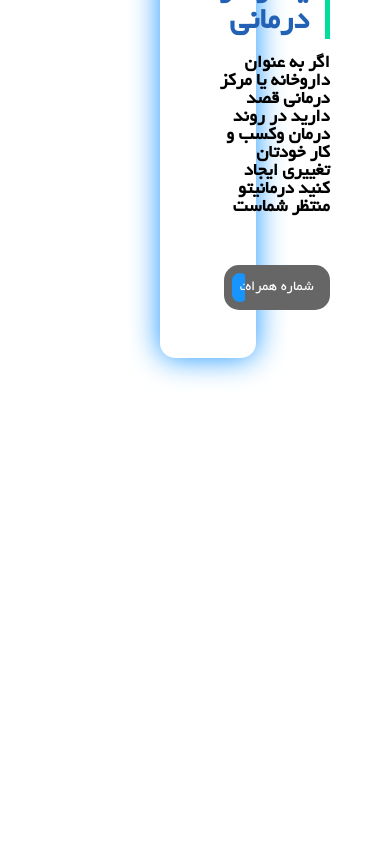
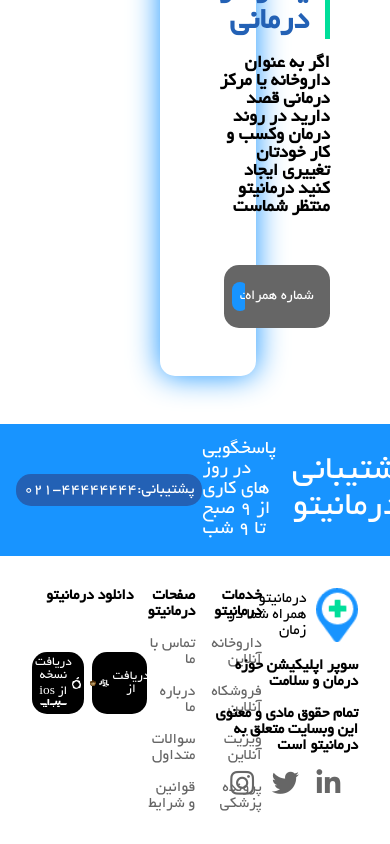
Before and after one commit to Arash-coder/Darmanito-React, a React (Create React App) app: page / in a window 390 px wide. Shown: the part 2735-3579 px from the top of the page. Before the commit the page ends 3141 px from the top, so only its background shows below. Built offline with nearby package versions, Linux system fonts and the light colour scheme.

Commit message:
finish footer (not responsive)

```diff
--- a/public/index.html
+++ b/public/index.html
@@ -21,7 +21,9 @@
       Unlike "/favicon.ico" or "favicon.ico", "%PUBLIC_URL%/favicon.ico" will
       work correctly both with client-side routing and a non-root public URL.
       Learn how to configure a non-root public URL by running `npm run build`.
+
     -->
+    <script src='https://kit.fontawesome.com/a076d05399.js'></script>
     <title>Darmanito</title>
 </head>
 
--- /dev/null
+++ b/src/Components/Footer/Footer.js
@@ -0,0 +1,91 @@
+import React from 'react';
+import style from './Footer.module.scss';
+import bazzarlogo from '../../assets/images/bazzar logo.svg';
+import bazzartext from '../../assets/images/bazzar text.svg';
+import sibapplogo from '../../assets/images/sib app logo.svg';
+import sibapptext from '../../assets/images/sib app text.svg';
+import Logo from '../Header/Logo/Logo';
+
+const Footer = (props) =>(
+    <div>
+        <div className={style.bluesection}>
+            <div>
+                <p className={style.number}>پشتیبانی:44444444-021</p>
+                {/* <img src="" alt=""/> */}
+            </div>
+            <div className={style.titleblue}>
+                <p className={style.pad1}>پاسخگویی در روز های کاری از 9 صبح تا 9 شب</p>
+                <p className={style.pad2}>پشتیبانی درمانیتو</p>
+            </div>
+        </div>
+        <div className={style.mainfooter}>
+            <div className={style.btndownload}>
+                <h4>دانلود درمانیتو</h4>
+                <section className={style.btnsection}>
+                    <button className={style.sib}>
+                        <section>
+                            <p>دریافت نسخه ios  از</p>
+                            <img className={style.sibtext} src={sibapptext} alt="sibapptext"/>
+                        </section>
+                        <img className={style.siblogo} src={sibapplogo} alt="sibapplogo"/>
+                    </button>
+                    <button className={style.bazzar}>
+                        <img className={style.bazlogo} src={bazzarlogo} alt="bazzarlogo"/>
+                        <img className={style.baztext} src={bazzartext} alt="bazzartext"/>
+                        <p>دریافت از</p>
+                    </button>
+                </section>
+            </div>
+            <div className={style.uls}>
+                <ul className={style.ul}>
+                    <h4>صفحات درمانیتو</h4>
+                    <li>
+                        <a href="#">تماس با ما</a>
+                    </li>
+                    <li>
+                        <a href="#">درباره ما</a>
+                    </li>
+                    <li>
+                        <a href="#">سوالات متداول</a>
+                    </li>
+                    <li>
+                        <a href="#">قوانین و شرایط</a>
+                    </li>
+                </ul>
+                <ul>
+                    <h4>خدمات درمانیتو</h4>
+                    <li>
+                        <a href="#">داروخانه آنلاین</a>
+                    </li>
+                    <li>
+                        <a href="#">فروشکاه آنلاین</a>
+                    </li>
+                    <li>
+                        <a href="#">ویزیت آنلاین</a>
+                    </li>
+                    <li>
+                        <a href="#">پرونده پزشکی</a>
+                    </li>
+                </ul>
+            </div>
+            <div className={style.links}>
+                <Logo />
+                <h4>سوپر اپلیکیشن حوزه درمان و سلامت</h4>
+                <h4>تمام حقوق مادی و معنوی این وبسایت متعلق به درمانیتو است</h4>
+                <div className={style.linkicon}>
+                    <a href="#">
+                        <i className='fab fa-instagram'></i>
+                    </a>
+                    <a href="#">
+                        <i className='fab fa-twitter'></i>
+                    </a>
+                    <a href="#">
+                        <i className='fab fa-linkedin-in'></i>
+                    </a>
+                </div>
+            </div>
+        </div>
+    </div>
+);
+
+export default Footer;
--- /dev/null
+++ b/src/Components/Footer/Footer.module.scss
@@ -0,0 +1,123 @@
+@import '../../assets/styles/Defaults/Defaults.scss';
+.bluesection {
+    background-color: $blue;
+    width: 100%;
+    padding: 1rem;
+    display: flex;
+    justify-content: space-around;
+    align-items: center;
+}
+
+.titleblue {
+    display: flex;
+    align-items: center;
+}
+
+.pad1 {
+    padding-right: 1rem;
+    color: white;
+    font-size: $head3;
+}
+
+.pad2 {
+    color: white;
+    font-size: $head1;
+}
+
+.number {
+    background-color: $epiblue;
+    padding: 0.5rem;
+    border-radius: 15px;
+    color: white;
+}
+
+.mainfooter {
+    display: flex;
+    justify-content: space-around;
+    padding: 2rem 2rem;
+}
+
+.bazzar,
+.sib {
+    display: flex;
+    color: white;
+    background-color: black;
+    cursor: pointer;
+    border: none;
+    padding: 0.2rem;
+    border-radius: 15px;
+    align-items: center;
+    justify-content: center;
+}
+
+.btnsection {
+    display: flex;
+    justify-content: space-between;
+    width: 100%;
+    padding-top: 3rem;
+}
+
+.bazlogo {
+    width: 18%;
+    padding-right: 0.2rem;
+}
+
+.baztext {
+    width: 28%;
+    padding-right: 0.2rem;
+}
+
+.siblogo {
+    width: 20%;
+}
+
+.sibtext {
+    width: 72%;
+}
+
+.btndownload {
+    text-align: center;
+}
+
+.sib {
+    margin-right: 0.5rem;
+}
+
+.uls {
+    display: flex;
+    justify-content: space-between;
+    width: 20%;
+    ul {
+        list-style: none;
+        direction: rtl;
+        li a {
+            text-decoration: none;
+            color: $placeholder;
+        }
+        li {
+            padding-top: 1rem;
+        }
+    }
+}
+
+.ul {
+    margin-right: 1rem;
+}
+
+.links {
+    h4 {
+        direction: rtl;
+        padding-top: 1rem;
+    }
+}
+
+.linkicon {
+    display: flex;
+    justify-content: space-evenly;
+    a i {
+        color: $placeholder;
+        width: 50%;
+        font-size: 170%;
+    }
+    padding-top: 1rem;
+}
--- a/src/Components/Layout/Layout.js
+++ b/src/Components/Layout/Layout.js
@@ -1,11 +1,13 @@
 import React from 'react';
 import Header from '../Header/Header';
 import Mainbody from '../Mainbody/Mainbody';
+import Footer from '../Footer/Footer';
 
 const Layout = (props) =>(
     <div>
         <Header />
         <Mainbody />
+        <Footer />
     </div>
 );
 
--- a/src/Containers/Downloadapp2/Downloadapp2.module.scss
+++ b/src/Containers/Downloadapp2/Downloadapp2.module.scss
@@ -135,5 +135,5 @@
 }
 
 .logotext {
-    width: 70%;
+    width: 80%;
 }
--- a/src/Containers/Registeration/Registeration.module.scss
+++ b/src/Containers/Registeration/Registeration.module.scss
@@ -37,8 +37,8 @@
         color: white;
         direction: rtl;
         padding-right: 1rem;
-        padding-top: 0.5rem;
-        padding-bottom: 0.5rem;
+        padding-top: 1.5rem;
+        padding-bottom: 1.5rem;
         border-radius: 0px 15px 15px 0px;
         font-size: 15px;
     }
```
